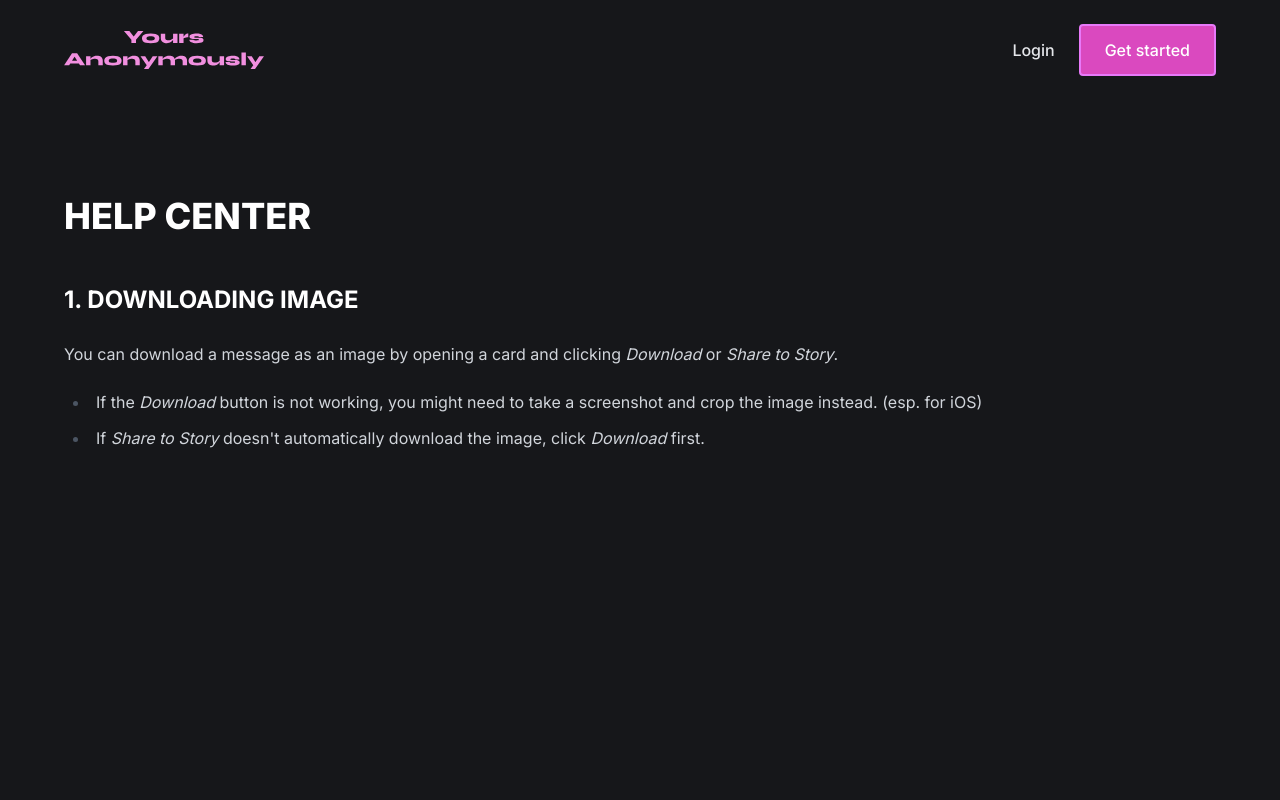
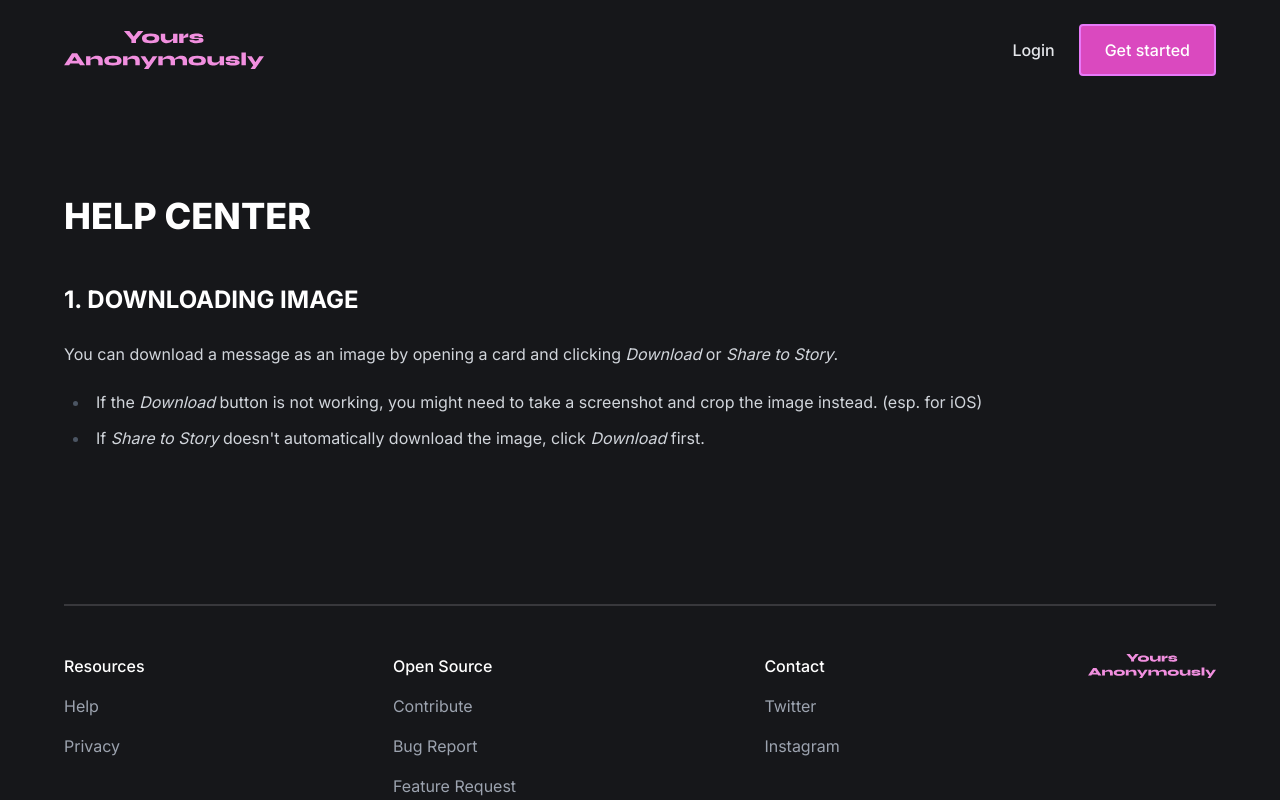
Before and after one commit to zaidmukaddam/yoursanonymously, a Next.js app in the folder apps/web/: page /help in a window 1280 px wide. Shown: the top 800 px of the page. Built offline with nearby package versions, Linux system fonts and the light colour scheme; no server answers.

Commit message:
Layout fixes

```diff
--- a/apps/web/src/components/Layout.tsx
+++ b/apps/web/src/components/Layout.tsx
@@ -4,7 +4,7 @@ import { Navbar, Footer } from '.';
 export const Layout = ({ children }: { children: React.ReactNode }) => {
   return (
     <>
-      <main className='contain min-h-screen'>
+      <main className='contain min-h-fit'>
         <Navbar />
         {children}
       </main>
--- a/apps/web/src/pages/index.tsx
+++ b/apps/web/src/pages/index.tsx
@@ -12,7 +12,7 @@ const Home: NextPage = () => {
   const currentUser = data?.user?.username;
 
   return (
-    <section className='space-y-10'>
+    <section className='space-y-10 mb-4'>
       <div className='relative flex flex-col justify-between text-center sm:text-left xl:flex-row'>
         <div>
           <h1 className='h1-text'>
```
